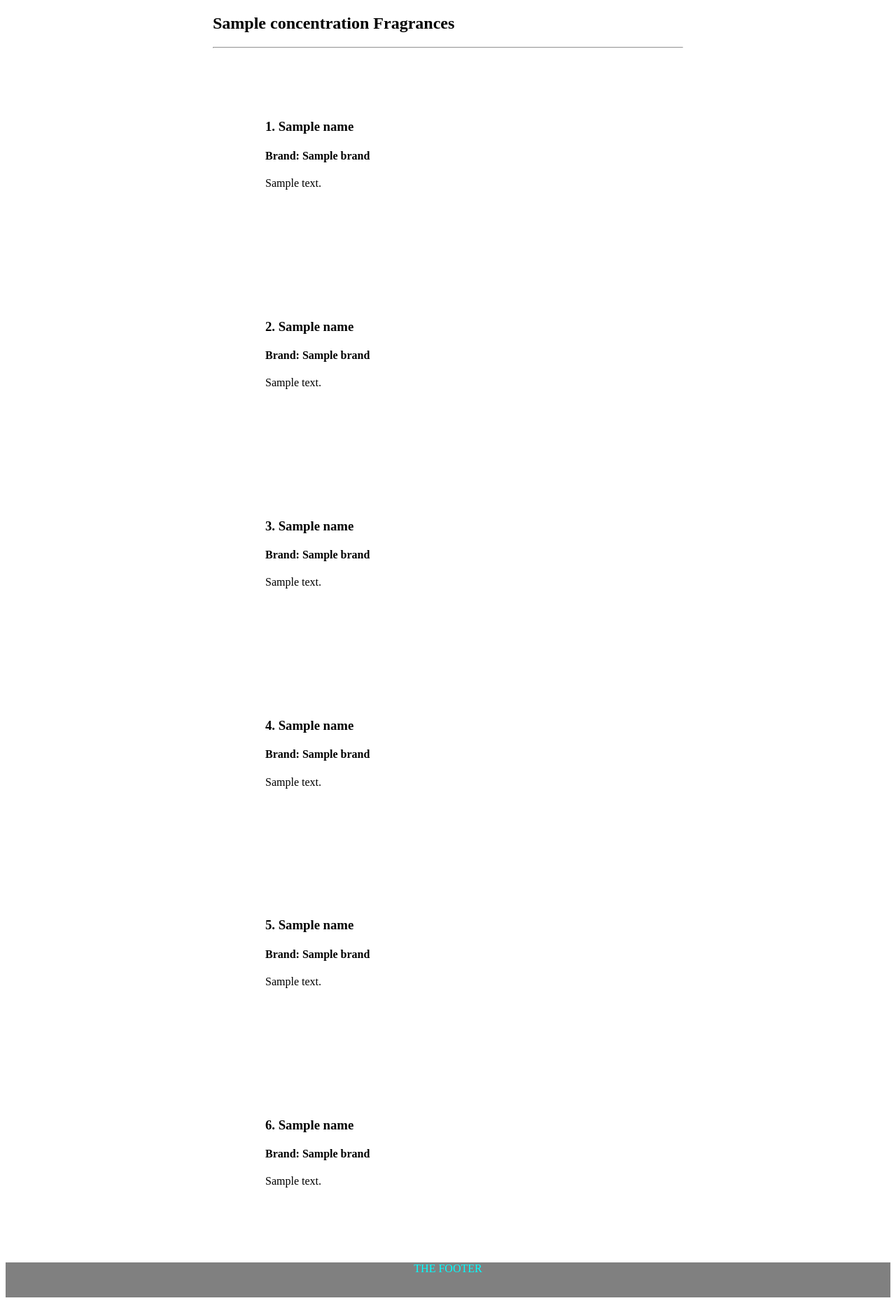
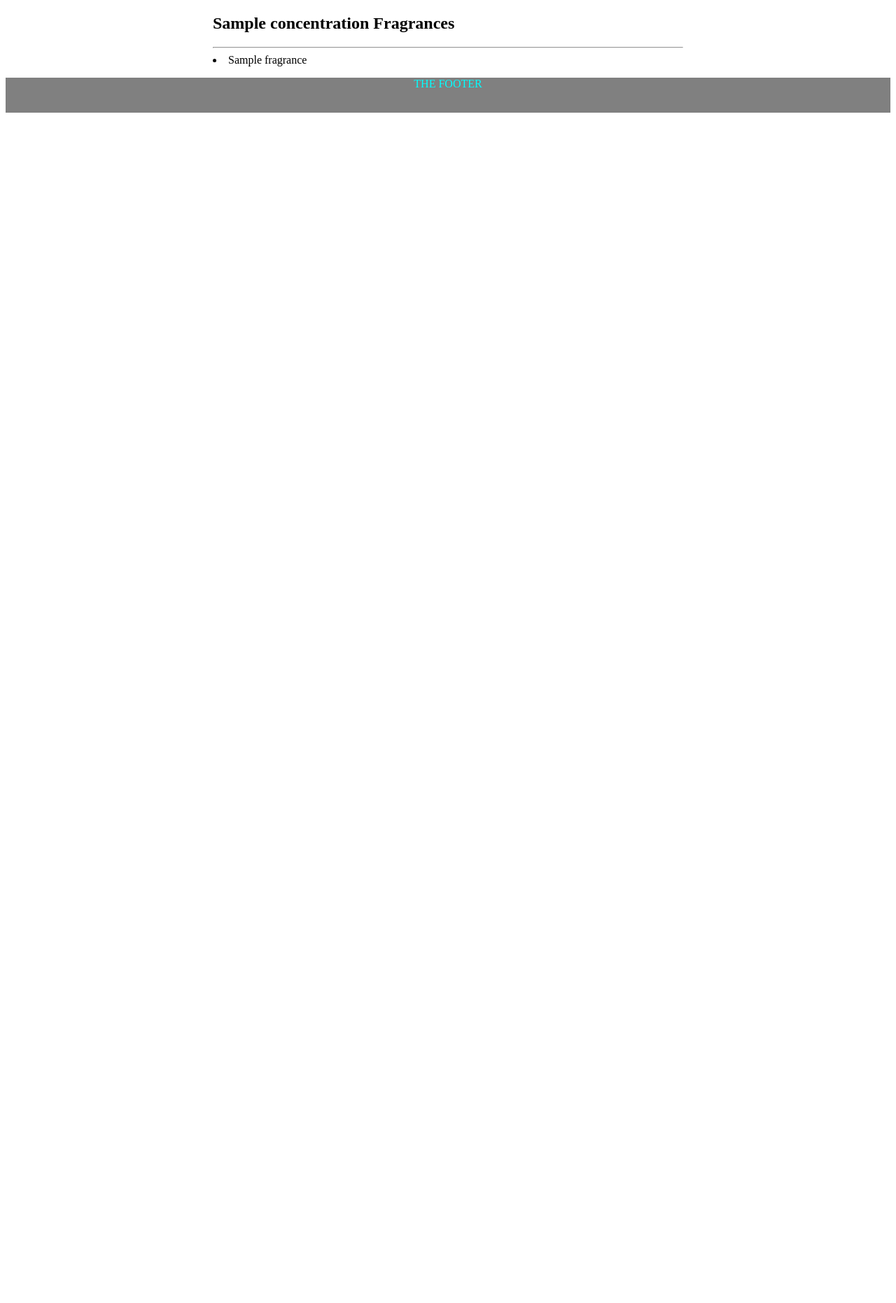
Before and after one commit to kos1070sc/fragrance, a Flask app: template templates/edt.html in a window 1280 px wide. Shown: the part 108-1970 px from the top of the page at 70% size. After the commit the page ends 269 px from the top, so only its background shows below. Run offline with Flask 3, Linux system fonts and the light colour scheme; the template is opened without the code that fills it: most values are stand-ins (such as "Sample title", 1, 10 or a date in 2020).

Commit message:
templates updates

```diff
--- a/routes.py
+++ b/routes.py
@@ -66,35 +66,16 @@ def edp():
 def edt():
     connection = sqlite3.connect('fragrance.db') #connect to database
     cur = connection.cursor()
-    cur.execute('''SELECT bottle_name FROM Fragrance WHERE
-                bottle_concentration = 'EDT';''') #select bottle name
-    fragrance_name = cur.fetchall()
+    cur.execute('''SELECT bottle_name, brand_name FROM Fragrance
+                INNER JOIN Designer
+                ON Fragrance.bottle_brand = Designer.brand_name
+                WHERE bottle_concentration = 'EDT';''')
+    fragrance_result = cur.fetchall()
 
-    cur.execute('''SELECT bottle_concentration FROM Fragrance
-                WHERE bottle_concentration = 'EDT';''')
-    fragrance_concentration = cur.fetchone()
-
-    cur.execute('''SELECT brand_name from Fragrance INNER JOIN Designer
-                ON Fragrance.bottle_brand = Designer.brand_id WHERE
-                bottle_concentration = 'EDT';''')
-
-    fragrance_brand = cur.fetchall() #select bottle brand
-
-    cur.execute('''SELECT bottle_description FROM Fragrance WHERE
-                bottle_concentration = 'EDT';''')
-    fragrance_desc = cur.fetchall() #select bottle description
-
-    cur.execute('''SELECT bottle_name, note_name FROM Notebridge
-                INNER JOIN Note ON NoteBridge.nid = Note.note_id
-                INNER JOIN Fragrance ON NoteBridge.fid = Fragrance.bottle_id
-                WHERE bottle_concentration = 'EDT';''')
-    fragrance_note = cur.fetchall()
-    connection.close()
-
-
-    return render_template('edt.html', concentration = fragrance_concentration,
-    name = fragrance_name, brand = fragrance_brand, description = fragrance_desc,
-    note = fragrance_note)
+    cur.execute('''SELECT bottle_concentration
+                FROM Fragrance WHERE bottle_concentration = 'EDT';''')
+    fragrance_concetration = cur.fetchone()
+    return render_template("edt.html", fragrances = fragrance_result, concentration = fragrance_concentration)
 
 
 
--- a/templates/edt.html
+++ b/templates/edt.html
@@ -5,46 +5,9 @@
 <h2>{{concentration[0]}} Fragrances</h2>
 <hr/>
 
-<div class = "fragrance_info_container">
-    <h3>1. {{name[0]}}</h3>
-    <h4>Brand: {{brand[0]}}</h4>
-    <p>{{description[0]}}</p>
-</div>
-
-
-<div class = "fragrance_info_container">
-    <h3>2. {{name[1]}}</h3>
-    <h4>Brand: {{brand[1]}}</h4>
-    <p>{{description[1]}}</p>
-</div>
-
-
-<div class = "fragrance_info_container">
-    <h3>3. {{name[2]}}</h3>
-    <h4>Brand: {{brand[2]}}</h4>
-    <p>{{description[2]}}</p>
-</div>
-
-
-<div class = "fragrance_info_container">
-    <h3>4. {{name[3]}}</h3>
-    <h4>Brand: {{brand[3]}}</h4>
-    <p>{{description[3]}}</p>
-</div>
-
-
-<div class = "fragrance_info_container">
-    <h3>5. {{name[4]}}</h3>
-    <h4>Brand: {{brand[4]}}</h4>
-    <p>{{description[4]}}</p>
-</div>
-
-
-<div class = "fragrance_info_container">
-    <h3>6. {{name[5]}}</h3>
-    <h4>Brand: {{brand[5]}}</h4>
-    <p>{{description[5]}}</p>
-</div>
+    {% for fragrance in fragrances %}
+    <li>{{ fragrance[1] }}</li> <!-- Notes -->
+    {% endfor %}
 
 
 
```
Also changed, not shown: templates/bottle_info.html (+13 -13 lines).
